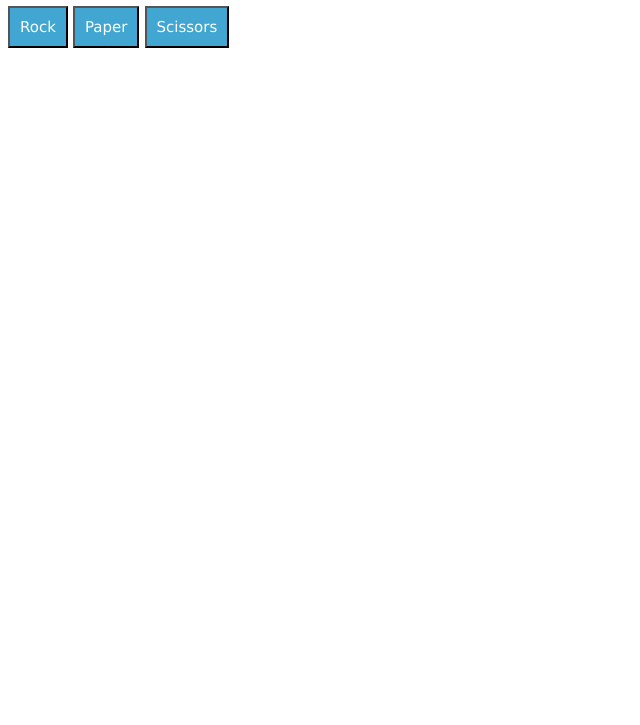
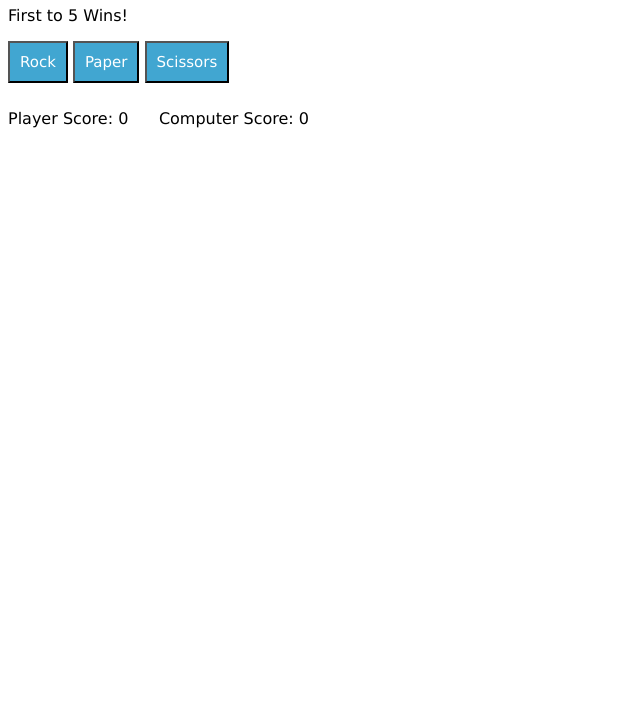
Before and after one commit to carlavid/rock-paper-scissors, a plain HTML site: page index.html in a window 1280 px wide. Shown: the part 75-800 px from the top of the page, without its empty margins (0-640 px from the left). Drawn offline with Linux system fonts and the light colour scheme.

Commit message:
Finalize sections

```diff
--- a/index.html
+++ b/index.html
@@ -6,11 +6,25 @@
         <link rel="stylesheet" href="style.css">
     </head>
     <body>
-        <h1 class="heading">Rock Paper Scissors!</h1>
-        <button class="rock" id="rock" value="rock">Rock</button>
-        <button class="paper" id="paper" value="paper">Paper</button>
-        <button class="scissors" id="scissors" value="scissors">Scissors</button>
+        <header>
+            <h1 class="heading">Rock Paper Scissors!</h1>
+        </header>
+        <p class="sub-heading">First to 5 Wins!</p>
+        <div class="main-div">
+            <div class="button-section">
+                <button class="button" id="rock">Rock</button>
+                <button class="button" id="paper">Paper</button>
+                <button class="button" id="scissors">Scissors</button>
+            </div>
+            <div class="div1" id="div1">
+                <p id="results"></p>
+                <span class="scores" id="player-score">Player Score: <span id="score-num">0</span>&nbsp;&nbsp;&nbsp;&nbsp;&nbsp;</span>
+                <span class="scores" id="computer-score">Computer Score: <span id="score-num">0</span></span>
+            </div>
+        </div>
+        <div id="final-winner-results">
+            <p class="final-winner" id="final-winner"></p>
+        </div>
         <script src="script.js"></script>
-        <div class="div1" id="div1"></div>
     </body>
 </html>
```
